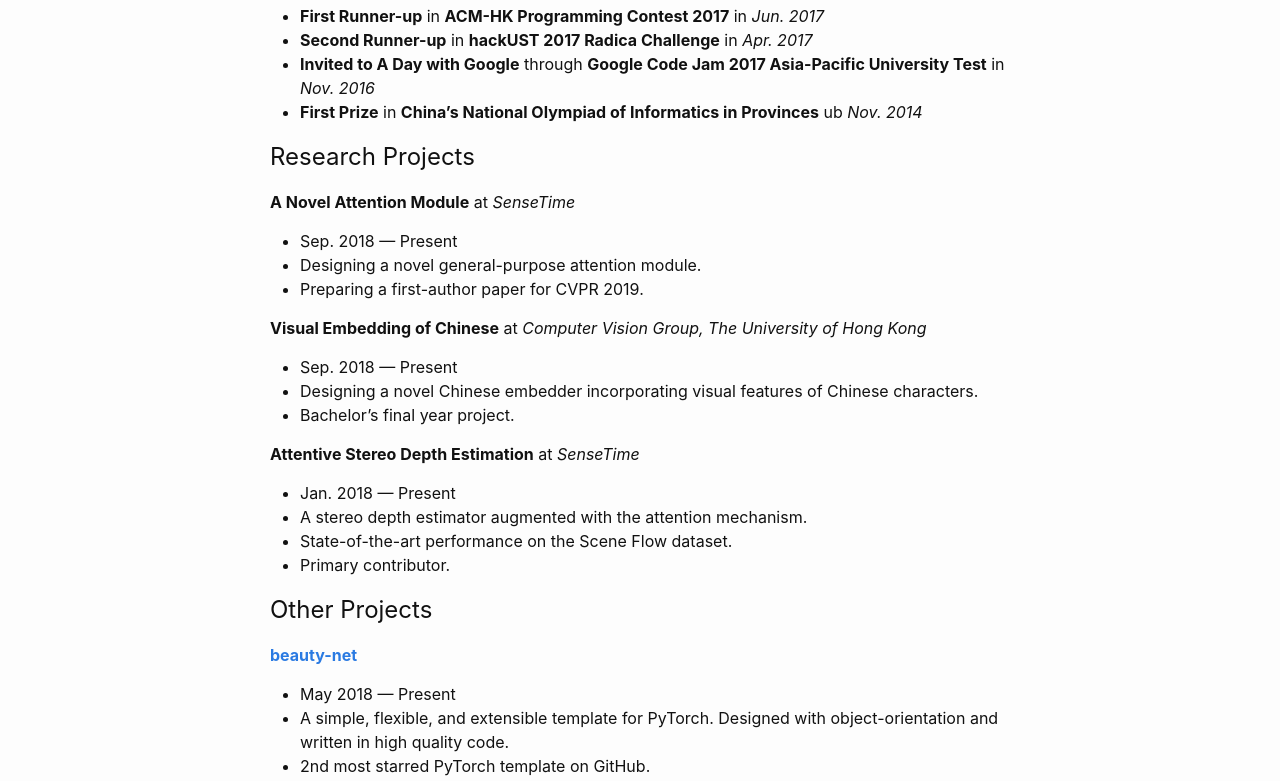
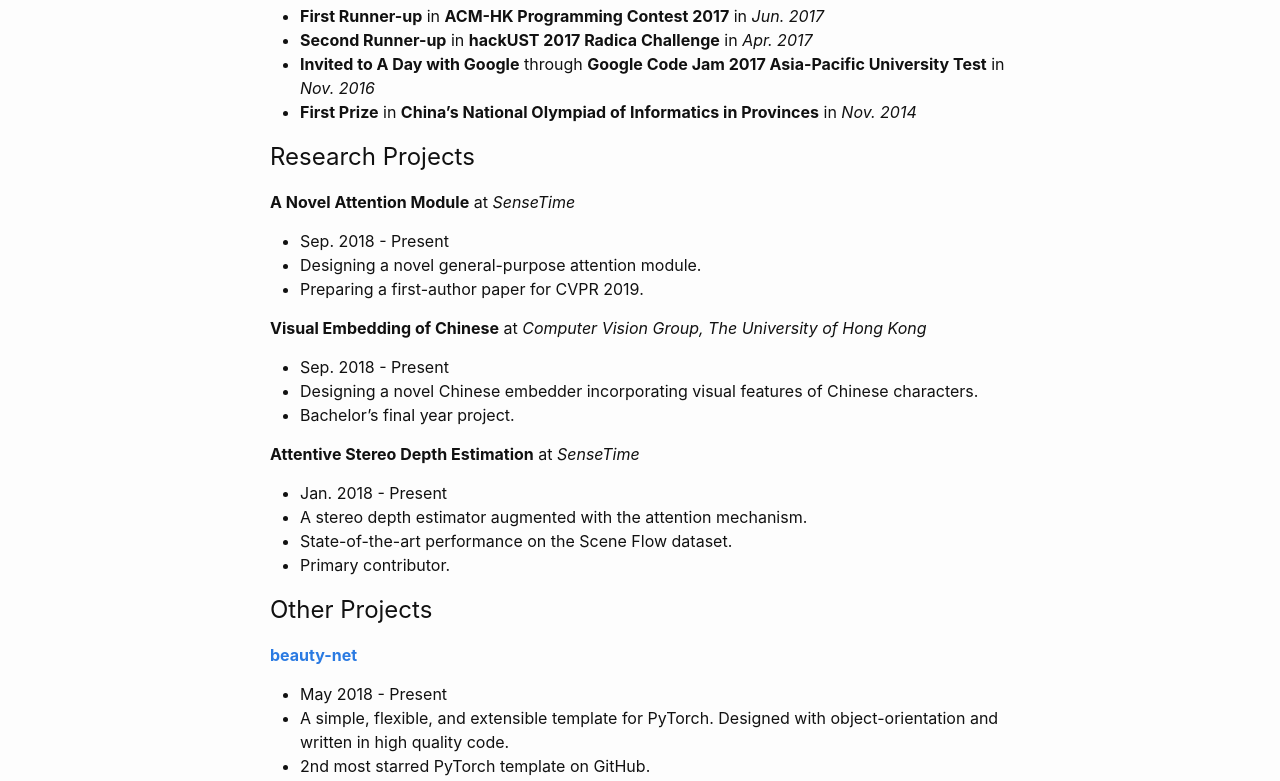
Before and after one commit to cmsflash/cmsflash.github.io, a Jekyll site: the page built from index.md, in a window 1280 px wide. Shown: the part 724-1505 px from the top of the page. Built offline with Jekyll 4.4.1, drawn with Linux system fonts in a browser that asks for light colours.

```diff
--- a/index.md
+++ b/index.md
@@ -22,25 +22,25 @@ Shen Zhuoran \(Zhuoran is the first name) is a Computer Science student at [The
 - **First Runner-up** in **ACM-HK Programming Contest 2017** in *Jun. 2017*
 - **Second Runner-up** in **hackUST 2017 Radica Challenge** in *Apr. 2017*
 - **Invited to A Day with Google** through **Google Code Jam 2017 Asia-Pacific University Test** in *Nov. 2016*
-- **First Prize** in **China’s National Olympiad of Informatics in Provinces** ub *Nov. 2014*
+- **First Prize** in **China’s National Olympiad of Informatics in Provinces** in *Nov. 2014*
 
 # Research Projects
 
 **A Novel Attention Module** at *SenseTime*
 
-- Sep. 2018 — Present
+- Sep. 2018 - Present
 - Designing a novel general-purpose attention module.
 - Preparing a first-author paper for CVPR 2019.
 
 **Visual Embedding of Chinese** at *Computer Vision Group, The University of Hong Kong*
 
-- Sep. 2018 — Present
+- Sep. 2018 - Present
 - Designing a novel Chinese embedder incorporating visual features of Chinese characters.
 - Bachelor’s final year project.
 
 **Attentive Stereo Depth Estimation** at *SenseTime*
 
-- Jan. 2018 — Present
+- Jan. 2018 - Present
 - A stereo depth estimator augmented with the attention mechanism.
 - State-of-the-art performance on the Scene Flow dataset.
 - Primary contributor.
@@ -49,7 +49,7 @@ Shen Zhuoran \(Zhuoran is the first name) is a Computer Science student at [The
 
 **[beauty-net](https://github.com/cms-flash/beauty-net)**
 
-- May 2018 — Present
+- May 2018 - Present
 - A simple, flexible, and extensible template for PyTorch. Designed with object-orientation and written in high quality code.
 - 2nd most starred PyTorch template on GitHub.
 - Owner and primary contributor.
```
